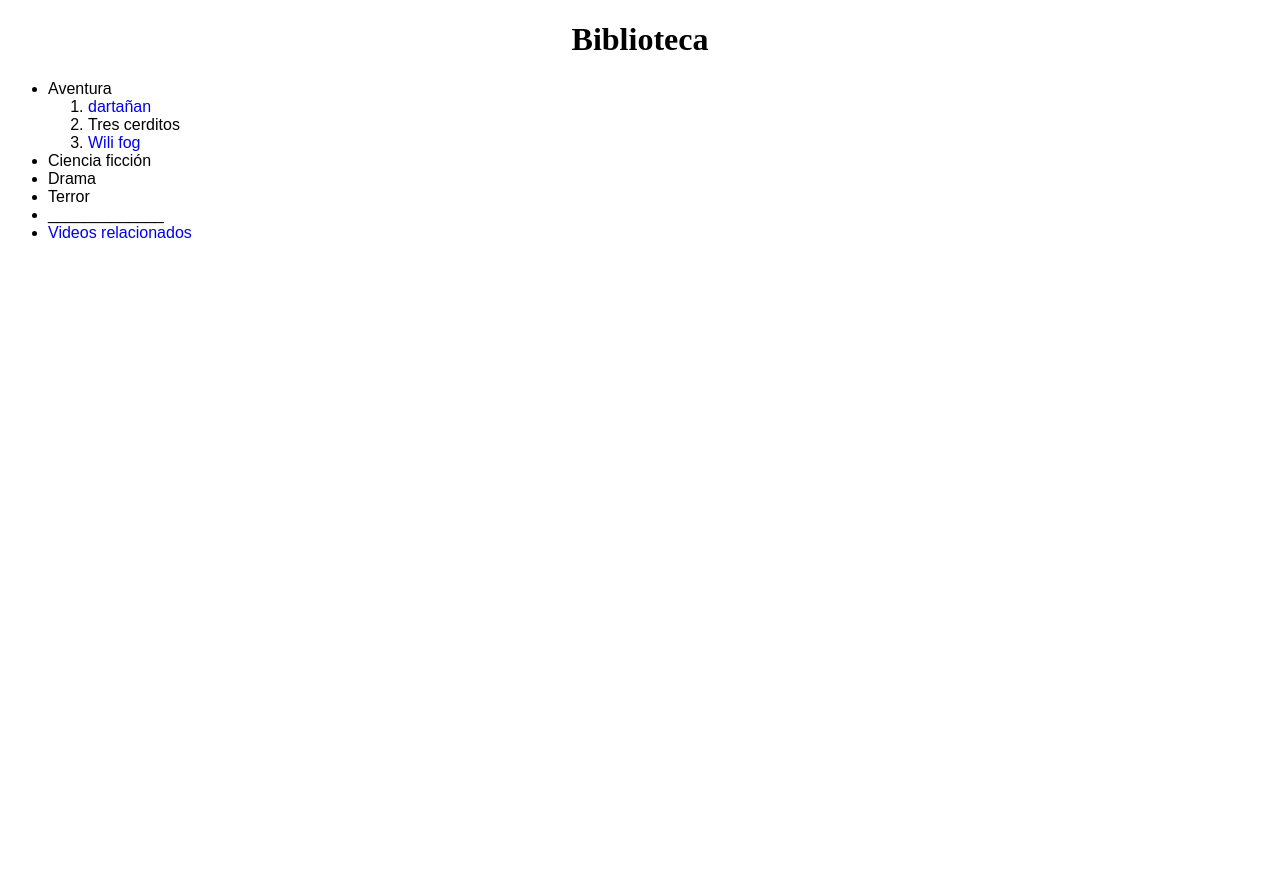
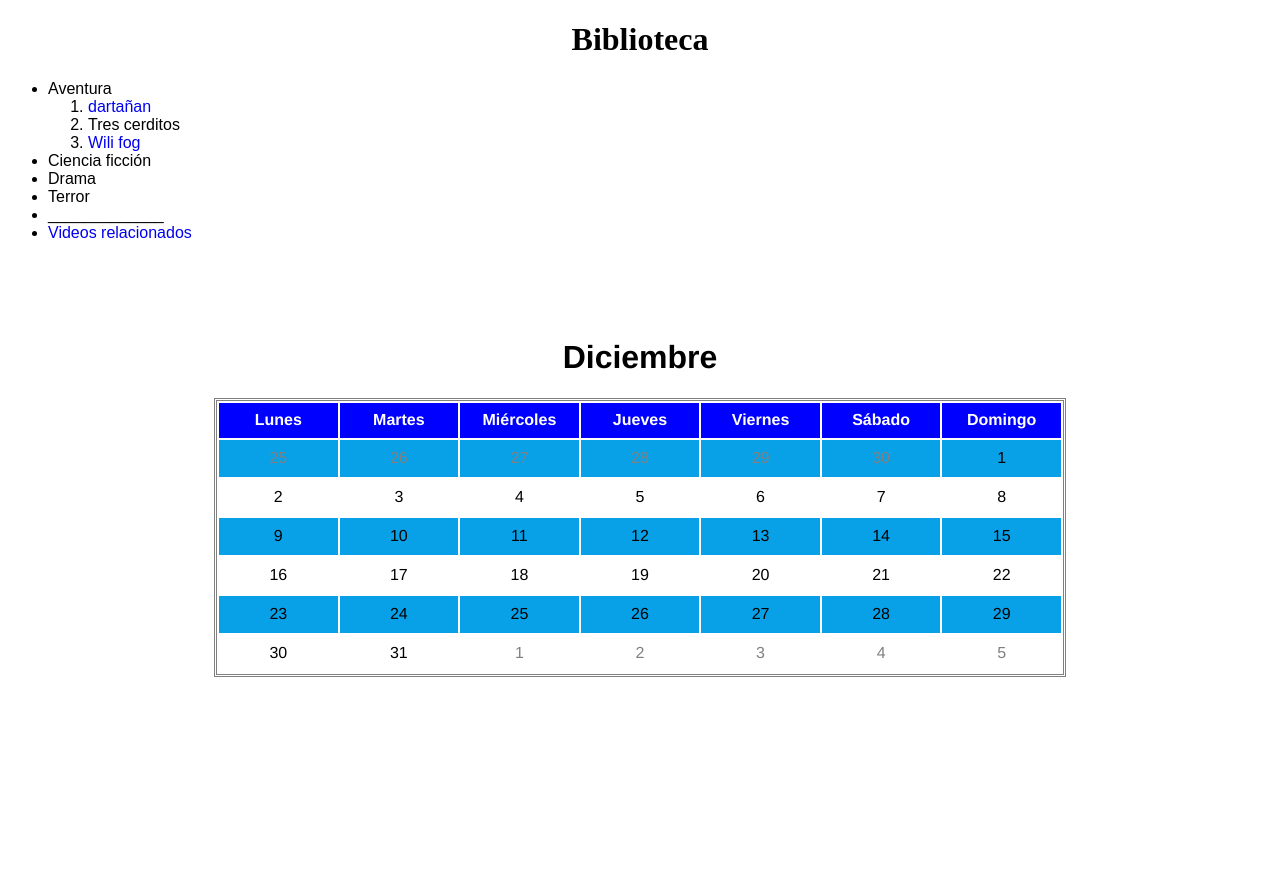
Before and after one commit to vorogm/HTML, a plain HTML site: page UD3/Biblioteca/index.html in a window 1280 px wide. Before the commit the page ends 800 px from the top, so only its background shows below. Drawn offline with Linux system fonts and the light colour scheme.

Commit message:
Actualizo fichero biblioteca.html

```diff
--- a/UD3/Biblioteca/index.html
+++ b/UD3/Biblioteca/index.html
@@ -34,5 +34,103 @@
                     <a href="videos\videos.html">Videos relacionados</a>
                 </li>
         </ul>
+        <br><br><br>
+    <!-- AÑADO LA TABLA dentro de tabla para poder centarla-->
+        <table style="padding-right: 200px;
+                        padding-left: 200px;
+                        padding-bottom: 200px;
+                        border-color: white;">
+            <tr>
+                <td>
+                    <table>
+                        <style>
+                            table{
+                                border-style: double;
+                                text-align: center;
+                                font-family:'Franklin Gothic Medium', 'Arial Narrow', Arial, sans-serif;
+                                                width: 100%;
+                            }
+                            tr:nth-child(even){
+                                background-color: #08a1e7;
+                            }
+                            th{
+                                background-color: blue;
+                                color: white;
+                            }
+                            td,tr {
+                                height: 35px;
+                                width: 80px;
+                            }
+                        </style>
+                        <h1>Diciembre</h1>
+
+                        <tr>
+                            <th>Lunes</th>
+                            <th>Martes</th>
+                            <th>Miércoles</th>
+                            <th>Jueves</th>
+                            <th>Viernes</th>
+                            <th>Sábado</th>
+                            <th>Domingo</th>
+                        </tr>
+                        <tr style="color: gray;">
+                            <td>25</td>
+                            <td>26</td>
+                            <td>27</td>
+                            <td>28</td>
+                            <td>29</td>
+                            <td >30</td>
+                            <td style="color: black;">1</td>
+                        </tr>
+                        <tr>
+                            <td>2</td>
+                            <td>3</td>
+                            <td>4</td>
+                            <td>5</td>
+                            <td>6</td>
+                            <td>7</td>
+                            <td>8</td>
+                        </tr>
+                        <tr>
+                            <td>9</td>
+                            <td>10</td>
+                            <td>11</td>
+                            <td>12</td>
+                            <td>13</td>
+                            <td>14</td>
+                            <td>15</td>
+                        </tr>
+                        <tr>
+                            <td>16</td>
+                            <td>17</td>
+                            <td>18</td>
+                            <td>19</td>
+                            <td>20</td>
+                            <td>21</td>
+                            <td>22</td>
+                        </tr>
+                        <tr>
+                            <td>23</td>
+                            <td>24</td>
+                            <td>25</td>
+                            <td>26</td>
+                            <td>27</td>
+                            <td>28</td>
+                            <td>29</td>
+                        </tr>
+                        <tr style="color: gray;">
+                            <td style="color: black;">30</td>
+                            <td style="color: black;">31</td>
+                            <td>1</td>
+                            <td>2</td>
+                            <td>3</td>
+                            <td>4</td>
+                            <td>5</td>
+                        </tr>
+
+                    </table>
+                </td>
+            </tr>
+        </table>
     </body>
 </html>
```
Lines whose indentation alone changed are shown as unchanged.
